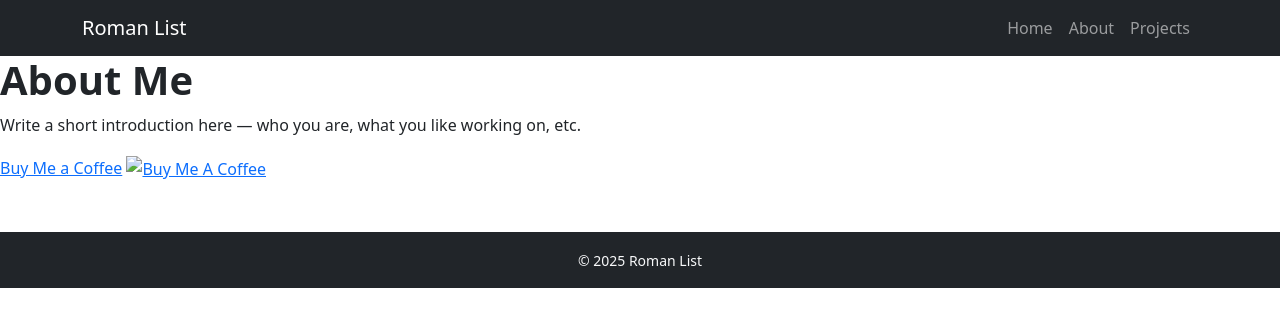
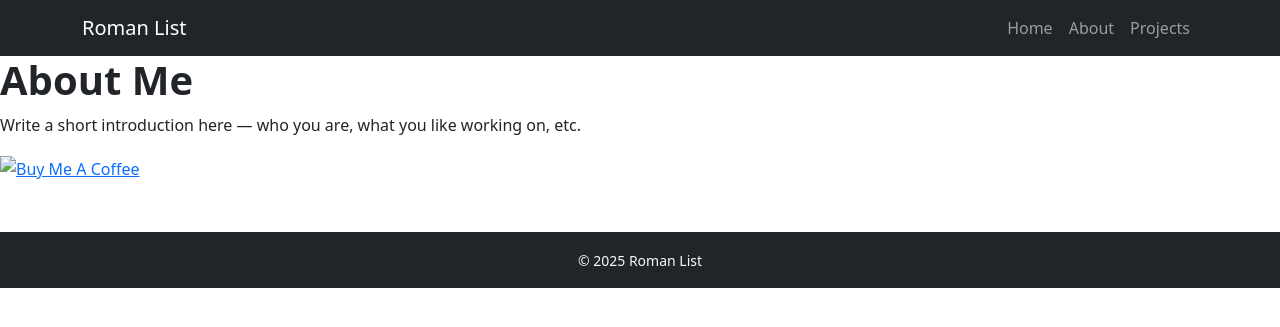
Before and after one commit to wolfromanlist/wolfromanlist.github.io, a Jekyll site: the page built from about.md, in a window 1280 px wide. Shown: the top 327 px of the page. Built offline with Jekyll 4.4.1, drawn with Linux system fonts in a browser that asks for light colours.

Commit message:
change design

```diff
--- a/about.md
+++ b/about.md
@@ -7,5 +7,4 @@
 
 Write a short introduction here — who you are, what you like working on, etc.
 
-[Buy Me a Coffee](https://www.buymeacoffee.com/romanlist)
-[![Buy Me A Coffee](https://cdn.buymeacoffee.com/buttons/v2/default-yellow.png =100x20)](https://www.buymeacoffee.com/romanlist)
+[![Buy Me A Coffee](https://cdn.buymeacoffee.com/buttons/v2/default-yellow.png)](https://www.buymeacoffee.com/romanlist){:height="36px" width="36px"}
```
